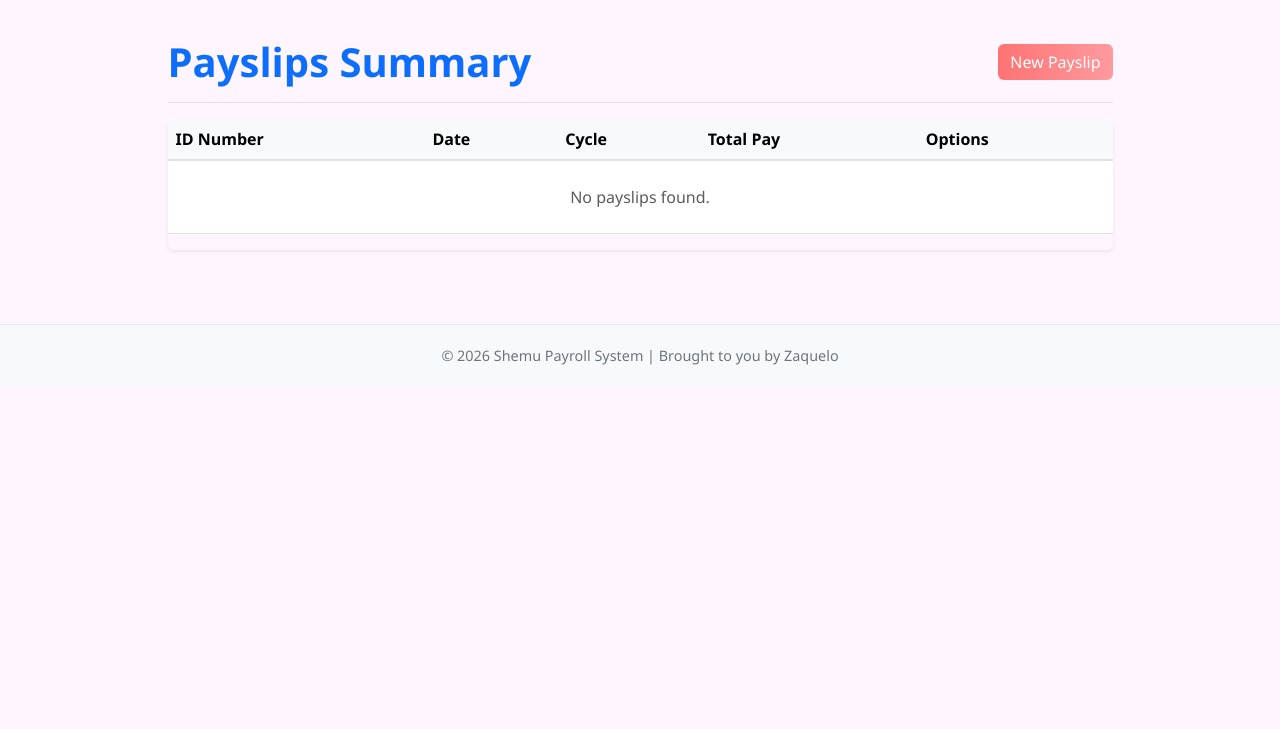
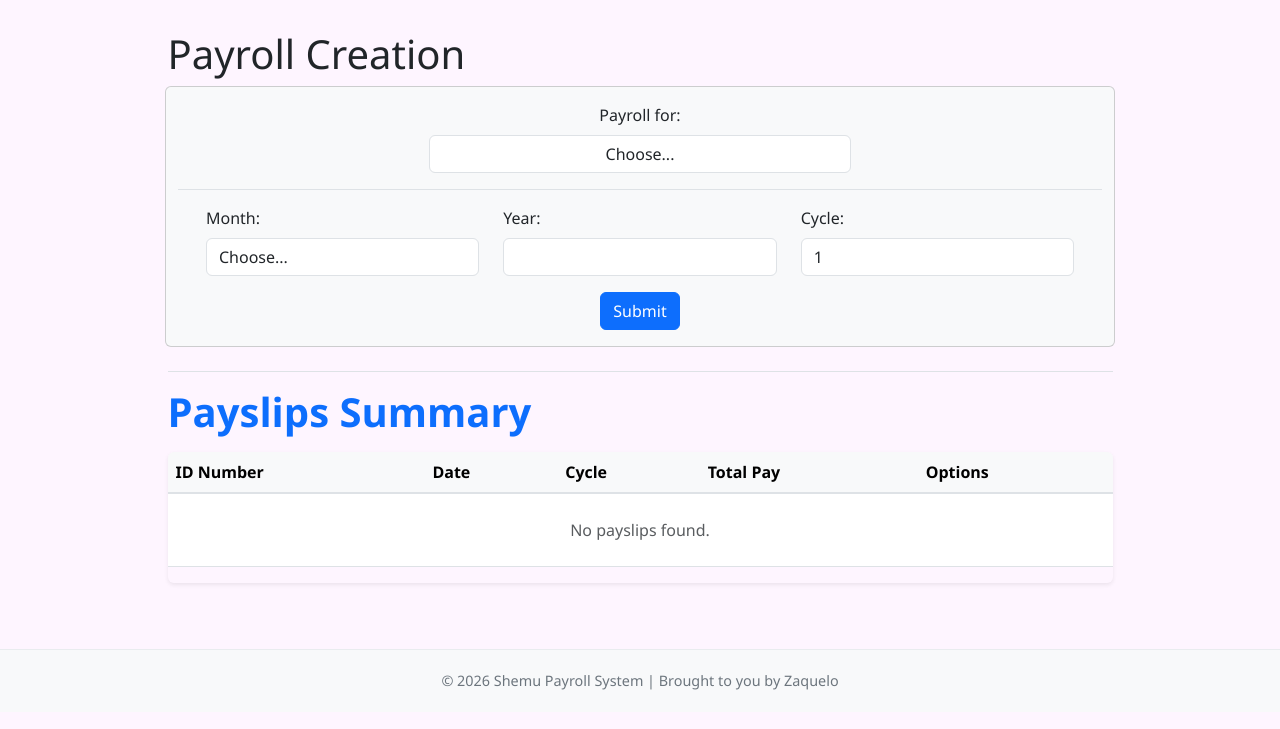
Before and after one commit to kurokabe8/FinalProject-BartoloQueZapico, a Django app: page /payslips/ in a window 1280 px wide. Shown: the part 56-785 px from the top of the page. Run offline with Django 5.2, Linux system fonts and the light colour scheme; a user stored in the database is signed in; data that the repository does not hold is empty.

Commit message:
fixed payslips_list

```diff
--- a/Shemu/payroll_app/templates/payroll_app/payslips/payslips_list.html
+++ b/Shemu/payroll_app/templates/payroll_app/payslips/payslips_list.html
@@ -1,18 +1,69 @@
 {% extends 'payroll_app/base.html' %}
 
 {% block content %}
-<div class="row justify-content-center py-4">
-    <div style="width: 85%">
-        <div class="d-flex justify-content-between align-items-center mb-3">
-            <h1 class="fw-bold text-primary mb-0">Payslips Summary</h1>
-            {% if request.user.is_staff or request.user.is_superuser %}
-                <a href="{% url 'create_payslip' %}" class="btn btn-gradient">
-                    <i class="bi bi-file-earmark-plus"></i> New Payslip
-                </a>
-            {% endif %}
+
+<div class="row justify-content-center py-3">
+    <h1 style="width: 85%">Payroll Creation</h1>
+    <form id="add_menu_form" method="POST" class="card bg-light col-10">
+        {% csrf_token %}
+        <div class="row justify-content-center mx-3 my-3">
+            <div class="col-6">
+                <label for="employee_id" class="form-label text-center w-100">Payroll for:</label>
+                <select name="employee_id" class="form-control text-center" id="employee_id" required>
+                    <option value="">Choose...</option>
+                    <option value="all">All employees</option>
+                    {% for e in employees %}
+                        <option value="{{ e.id_number }}">{{ e.id_number }}</option>
+                    {% endfor %}
+                </select>
+            </div>
         </div>
 
-        <span class="border-bottom d-block mb-3"></span>
+        <span class="border-bottom d-block w-100"></span>
+
+        <div class="row mx-3 my-3">
+            <div class="col-4">
+                <label for="month" class="form-label">Month:</label>
+                <select name="month" class="form-control" id="month" required>
+                    <option value="">Choose...</option>
+                    <option value="January">January</option>
+                    <option value="February">February</option>
+                    <option value="March">March</option>
+                    <option value="April">April</option>
+                    <option value="May">May</option>
+                    <option value="June">June</option>
+                    <option value="July">July</option>
+                    <option value="August">August</option>
+                    <option value="September">September</option>
+                    <option value="October">October</option>
+                    <option value="November">November</option>
+                    <option value="December">December</option>
+                </select>
+            </div>
+            <div class="col-4">
+                <label for="year" class="form-label">Year:</label>
+                <input type="number" class="form-control" id="year" name="year" min="1" required>
+            </div>
+            <div class="col-4">
+                <label for="pay_cycle" class="form-label">Cycle:</label>
+                <select name="pay_cycle" class="form-control" id="pay_cycle" required>
+                    <option value="1">1</option>
+                    <option value="2">2</option>
+                </select>
+            </div>
+        </div>
+
+        <div class="text-center mb-3">
+            <button type="submit" class="btn btn-primary mx-3">Submit</button>
+        </div>
+    </form>
+
+    <div style="width: 85%">
+        <span class="border-bottom d-block mt-4"></span>
+
+        <div class="d-flex justify-content-between align-items-center mb-3 mt-3">
+            <h1 class="fw-bold text-primary mb-0">Payslips Summary</h1>
+        </div>
 
         <div class="table-responsive shadow-sm rounded">
             <table class="table table-hover align-middle">
@@ -35,14 +86,14 @@
                             <td>
                                 <a href="{% url 'view_payslip' pk=p.pk %}"
                                    class="btn btn-outline-info btn-sm">
-                                    <i class="bi bi-eye"></i> View
+                                    View
                                 </a>
                             </td>
                         </tr>
                     {% empty %}
                         <tr>
                             <td colspan="5" class="text-center text-muted py-4">
-                                <i class="bi bi-file-earmark-text"></i> No payslips found.
+                                No payslips found.
                             </td>
                         </tr>
                     {% endfor %}
@@ -50,6 +101,7 @@
             </table>
         </div>
     </div>
+
 </div>
 
 <style>
@@ -63,9 +115,9 @@
     transform: scale(1.05);
     color: #fff;
 }
-    /* Separator under thead */
 .table-header-separator tr {
     border-bottom: 2px solid #dee2e6;
 }
 </style>
+
 {% endblock %}
```
Lines whose indentation alone changed are shown as unchanged.
